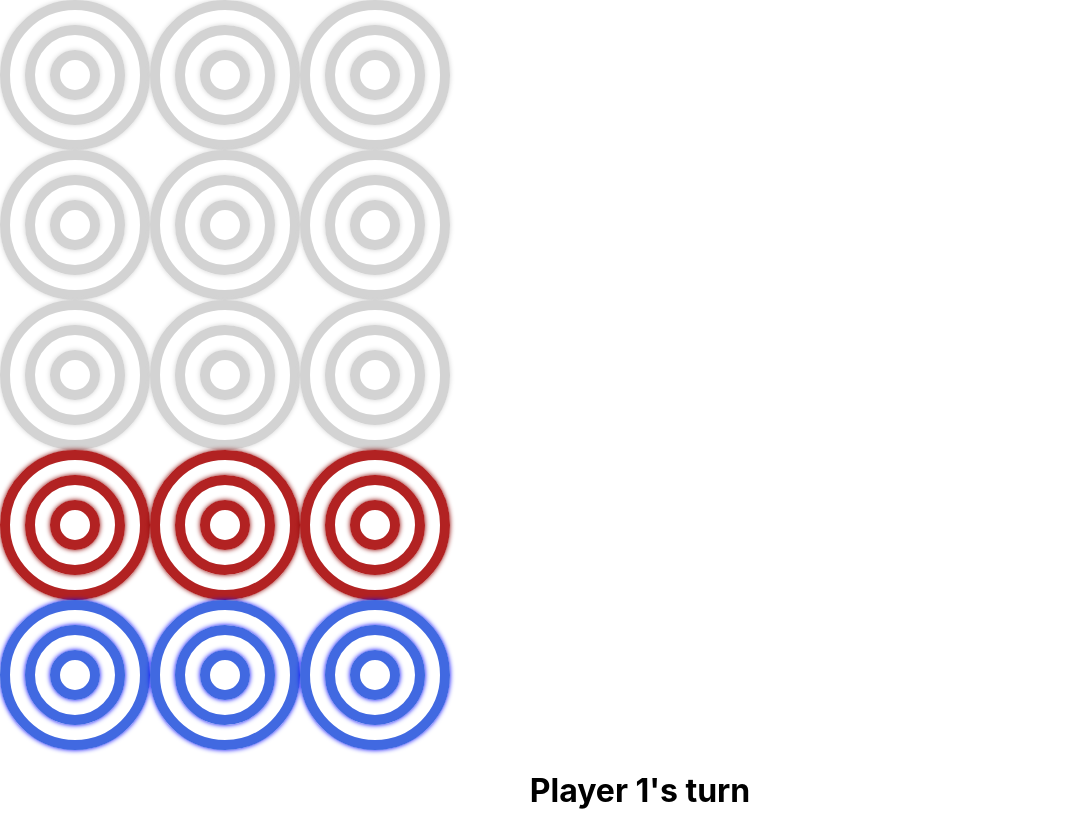
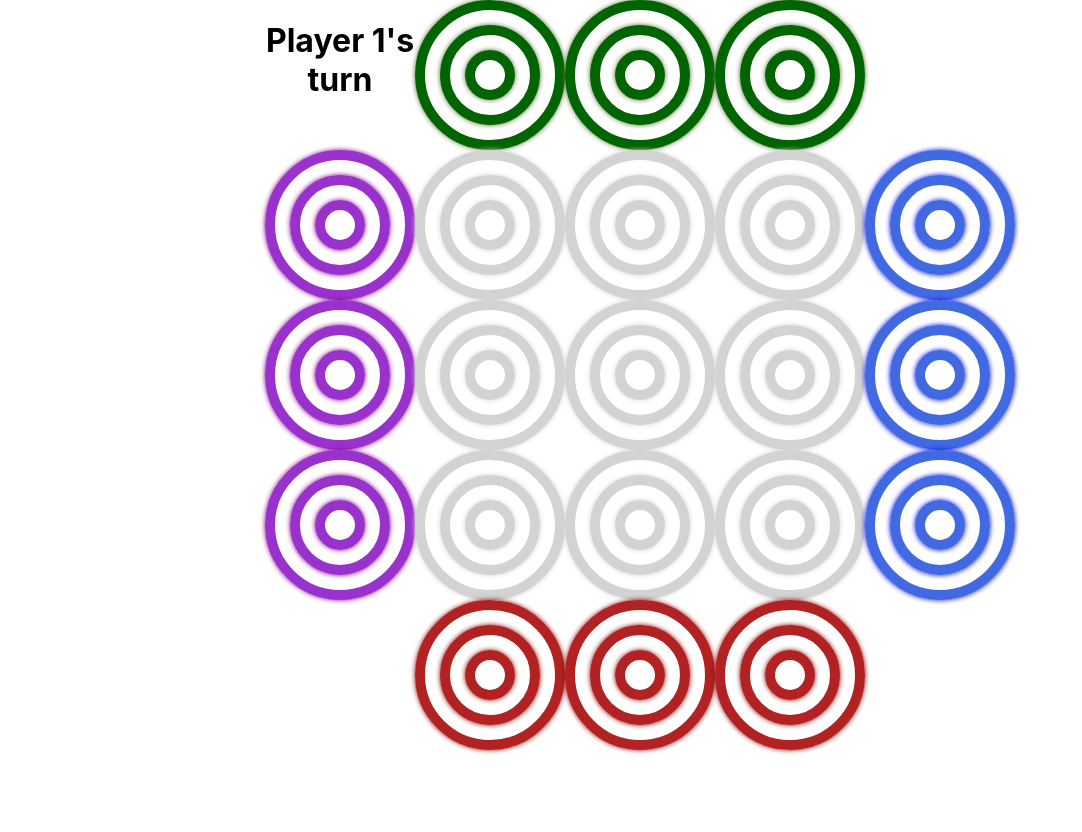
Before and after one commit to soleilyasmina/otrio, a React (Create React App) app: page / in a window 1280 px wide. Shown: the whole page, without its empty margins (0-1082 px from the left). After the commit the page ends 800 px from the top, so only its background shows below. Built offline with nearby package versions, Linux system fonts and the light colour scheme; the HTML template or start-up script is replaced by a standard one.

Commit message:
four player changes

```diff
--- a/src/App.css
+++ b/src/App.css
@@ -1,5 +1,11 @@
 .App {
   text-align: center;
+  width: 750px;
+  height: 750px;
+  display: grid;
+  grid-template-columns: 150px 450px 150px;
+  grid-template-rows: 150px 450px 150px;
+  margin: auto;
 }
 
 .piece {
@@ -15,7 +21,7 @@
 .large {
   width: 150px;
   height: 150px;
-  margin: auto;
+  margin: 0px;
 }
 .medium {
   width: 100px;
@@ -43,10 +49,20 @@
   border: 10px solid royalblue;
   box-shadow: 0px 0px 5px blue;
 }
+
+.darkgreen {
+  border: 10px solid darkgreen;
+  box-shadow: 0px 0px 5px darkolivegreen;
+}
+
+.darkorchid {
+  border: 10px solid darkorchid;
+  box-shadow: 0px 0px 5px darkmagenta;
+}
+
 .space {
   width: 150px;
   height: 150px;
-  background-color: white;
 }
 
 .board {
@@ -54,11 +70,34 @@
   height: 450px;
   display: flex;
   flex-wrap: wrap;
+  grid-area: 2 / 2 / 3 / 3;
 }
 
 .player {
-  width: 450px;
-  height: 150px;
   display: flex;
   flex-wrap: wrap;
 }
+
+.one {
+  width: 450px;
+  height: 150px;
+  grid-area: 3 / 2 / 4 / 3;
+}
+
+.two {
+  width: 150px;
+  height: 450px;
+  grid-area: 2 / 3 / 3 / 4;
+}
+
+.three {
+  width: 450px;
+  height: 150px;
+  grid-area: 1 / 2 / 3 / 3;
+}
+
+.four {
+  width: 150px;
+  height: 450px;
+  grid-area: 2 / 1 / 3 / 2;
+}
--- a/src/App.js
+++ b/src/App.js
@@ -35,8 +35,8 @@ export default class App extends Component {
     let players = [];
     players.push(this.buildSpaces(3, 'firebrick'));
     players.push(this.buildSpaces(3, 'royalblue'));
-    if (amount >= 3) players.push(this.buildSpaces(3, null));
-    if (amount === 4) players.push(this.buildSpaces(3,null));
+    amount >= 3 ? players.push(this.buildSpaces(3, 'darkgreen')): players.push(this.buildSpaces(3, null));
+    amount === 4 ? players.push(this.buildSpaces(3, 'darkorchid')) : players.push(this.buildSpaces(3, null));
     return players;
   }
   async changeTurn() {
@@ -49,6 +49,10 @@ export default class App extends Component {
     switch(this.state.turn) {
       case 1:
         return 'royalblue';
+      case 2:
+        return 'darkgreen';
+      case 3:
+        return 'darkorchid';
       default:
         return 'firebrick';
     }
@@ -104,7 +108,7 @@ export default class App extends Component {
   }
   startGame() {
     let spaces = this.buildSpaces(9, null);
-    let players = this.buildPlayers(2);
+    let players = this.buildPlayers(4);
     this.setState({ spaces, players, win: false });
   }
   componentWillMount() {
@@ -114,9 +118,11 @@ export default class App extends Component {
     let color = this.turnColor();
     return (
         <div className="App">
+          <Board select={this.selectPiece} boardType={'player three'} spaces={this.state.players[2]} />
+          <Board select={this.selectPiece} boardType={'player four'} spaces={this.state.players[3]} />
           <Board select={this.selectSpace} boardType={'board'} spaces={this.state.spaces} />
-          <Board select={this.selectPiece} boardType={'player'} spaces={this.state.players[0]} />
-          <Board select={this.selectPiece} boardType={'player'} spaces={this.state.players[1]} />
+          <Board select={this.selectPiece} boardType={'player two'} spaces={this.state.players[1]} />
+          <Board select={this.selectPiece} boardType={'player one'} spaces={this.state.players[0]} />
           <Stats win={this.state.win} turn={this.state.turn} color={color}/>
         </div>
       );
```
